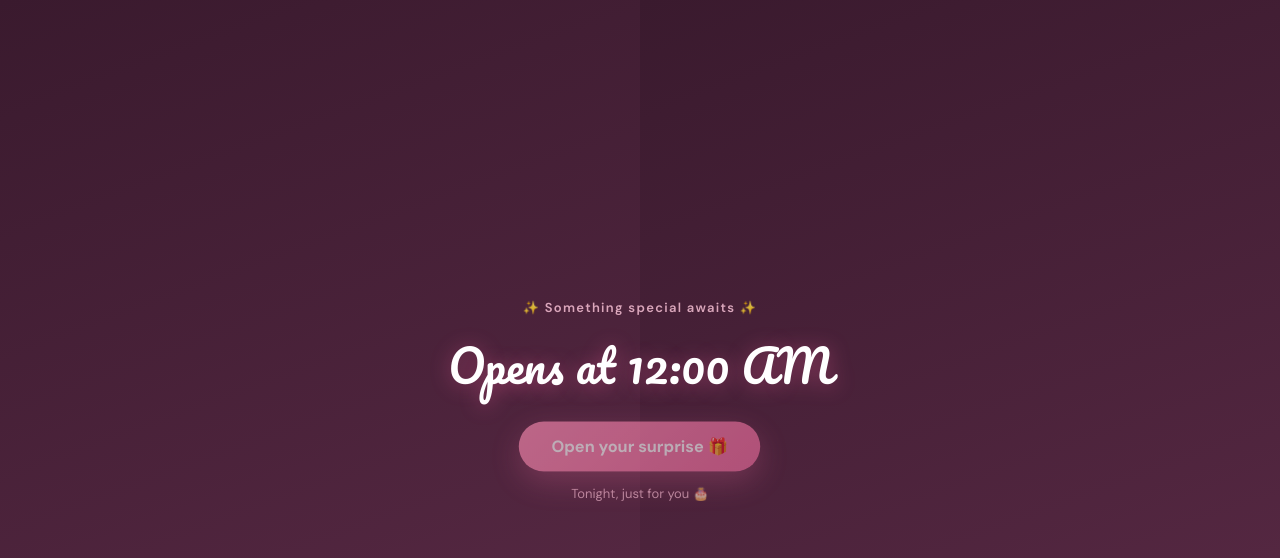
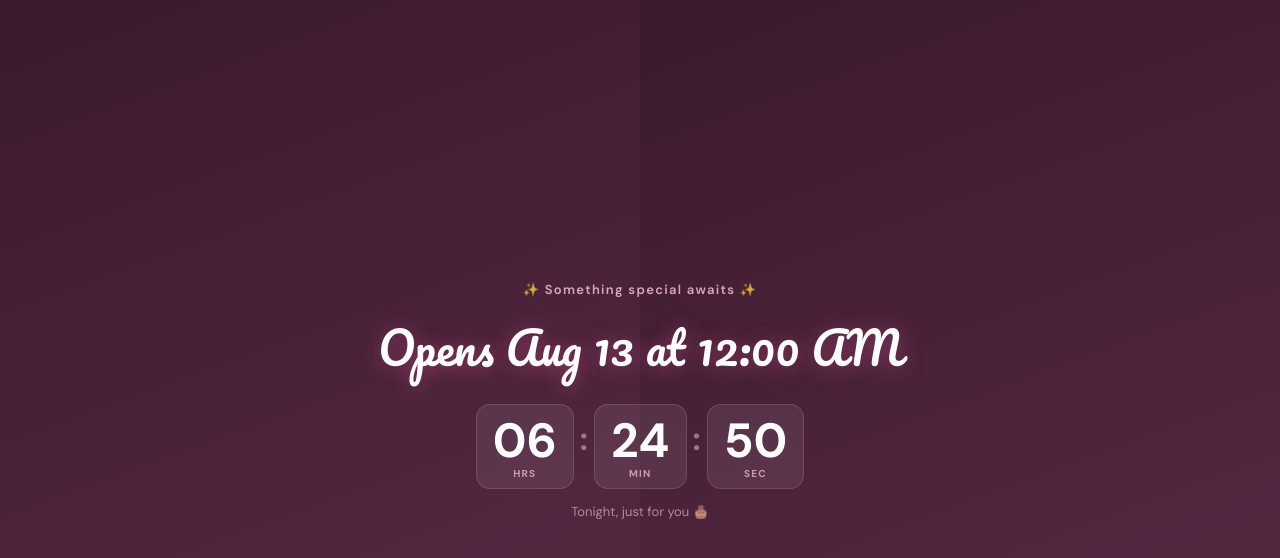
Before and after one commit to vedantgaidhane2003/random, a React (Vite) app: page / in a window 1280 px wide. Shown: the top 558 px of the page. Built offline with nearby package versions, Linux system fonts and the light colour scheme.

Commit message:
Set curtain to Aug 13 12:00 AM — production ready

```diff
--- a/src/components/CurtainScreen.jsx
+++ b/src/components/CurtainScreen.jsx
@@ -1,7 +1,7 @@
 import { useState, useEffect } from "react";
 
-// Aug 12 at 12:00 AM (for testing)
-const TARGET = new Date(2026, 7, 12, 0, 0, 0, 0);
+// Aug 13 at 12:00 AM
+const TARGET = new Date(2026, 7, 13, 0, 0, 0, 0);
 
 function msUntilTarget() {
   return Math.max(0, TARGET - new Date());
@@ -61,7 +61,7 @@ export default function CurtainScreen({ onOpen }) {
 
       <div className={`curtain-content${opening ? " curtain-content-fade" : ""}`}>
         <p className="curtain-eyebrow">✨ Something special awaits ✨</p>
-        <h2 className="curtain-title">Opens at 12:00 AM</h2>
+        <h2 className="curtain-title">Opens Aug 13 at 12:00 AM</h2>
 
         {isPast ? (
           <button className="curtain-reveal-btn" onClick={handleReveal}>
```
